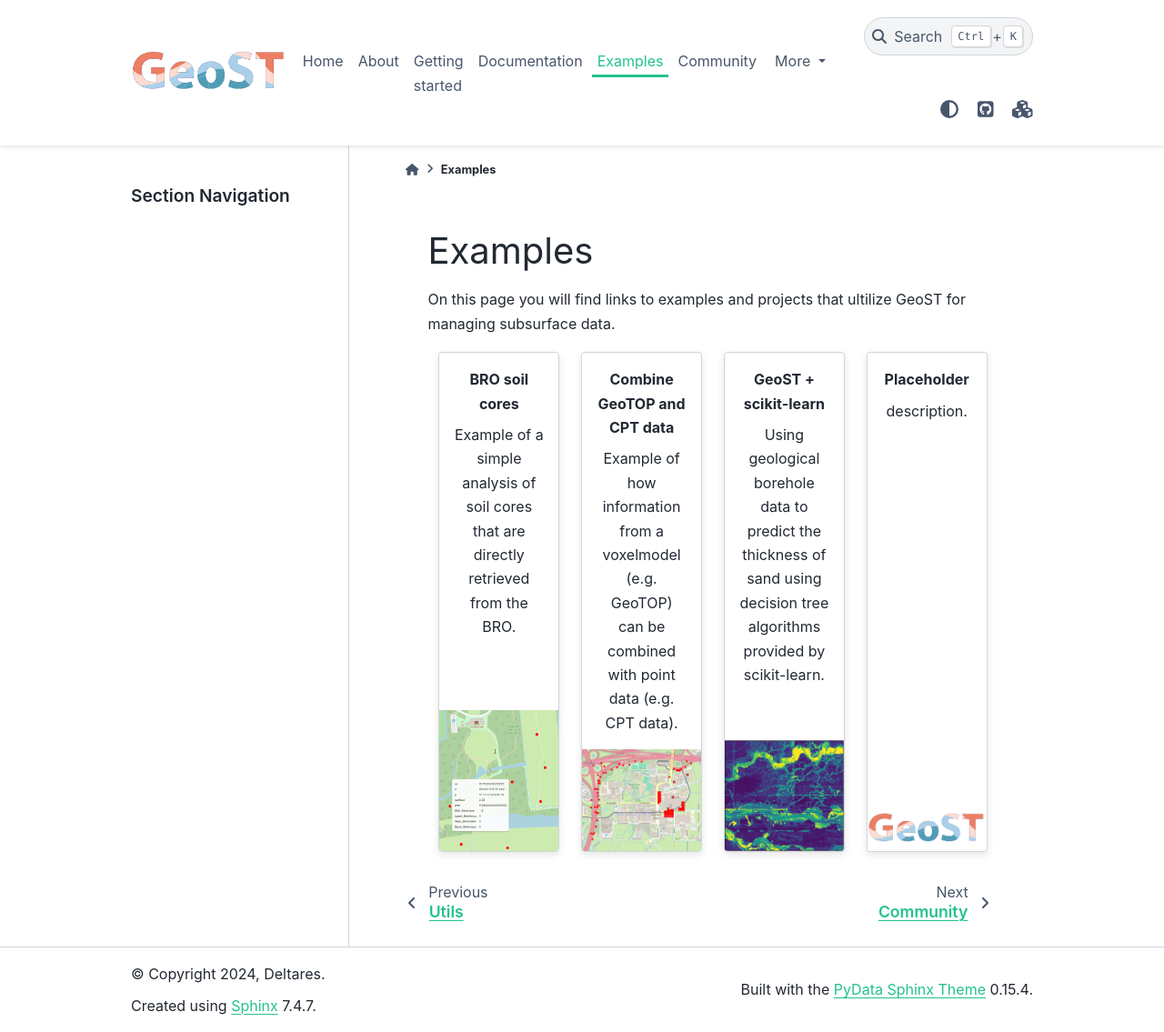
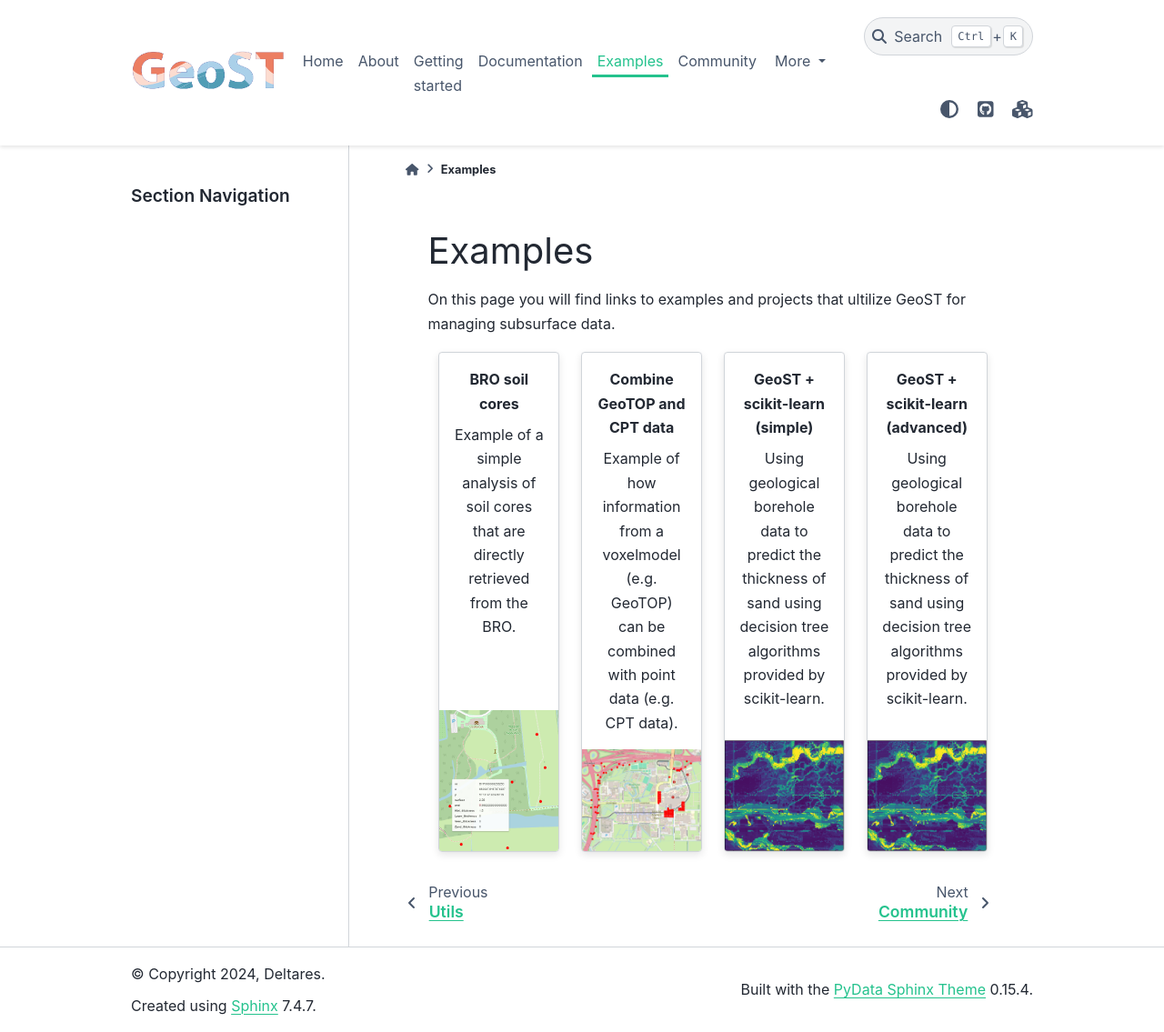
Before and after one commit to Deltares-research/geost, a Sphinx documentation site: the page built from docs/examples.md, in a window 1280 px wide and 1135 px high. Shown: the whole window at 91% size. Built offline with Sphinx 7.4.7 and the PyData theme 0.15.4, drawn with Linux system fonts in a browser that asks for light colours.

Commit message:
Fixed links to predict sand thickness example; removed optional dev dependencies in project toml.

`````diff
--- a/docs/examples.md
+++ b/docs/examples.md
@@ -22,17 +22,18 @@ Example of a simple analysis of soil cores that are directly retrieved from the
 Example of how information from a voxelmodel (e.g. GeoTOP) can be combined with point data
 (e.g. CPT data).
 ```
-```{grid-item-card} GeoST + scikit-learn
+```{grid-item-card} GeoST + scikit-learn (simple)
 :text-align: center
-:link: https://github.com/Deltares-research/sst-examples/blob/main/predict_sand_thickness/predict_sand_thickness.ipynb
+:link: https://github.com/Deltares-research/sst-examples/blob/main/predict_sand_thickness/predict_sand_thickness_simple.ipynb
 :img-bottom: ./_static/example_sand_thickness.png
 Using geological borehole data to predict the thickness of sand using decision tree
 algorithms provided by scikit-learn.
 ```
-```{grid-item-card} Placeholder
+```{grid-item-card} GeoST + scikit-learn (advanced)
 :text-align: center
-:link: https://github.com/Deltares-research/sst-examples/blob/main/predict_sand_thickness/predict_sand_thickness.ipynb
-:img-bottom: ./_static/geost_logo.png
-description.
+:link: https://github.com/Deltares-research/sst-examples/blob/main/predict_sand_thickness/predict_sand_thickness_advanced.ipynb
+:img-bottom: ./_static/example_sand_thickness.png
+Using geological borehole data to predict the thickness of sand using decision tree
+algorithms provided by scikit-learn.
 ```
 ````
`````
Also changed, not shown: docs/getting_started.md (+4 -4 lines), pyproject.toml (+0 -11 lines), 1 other file.
